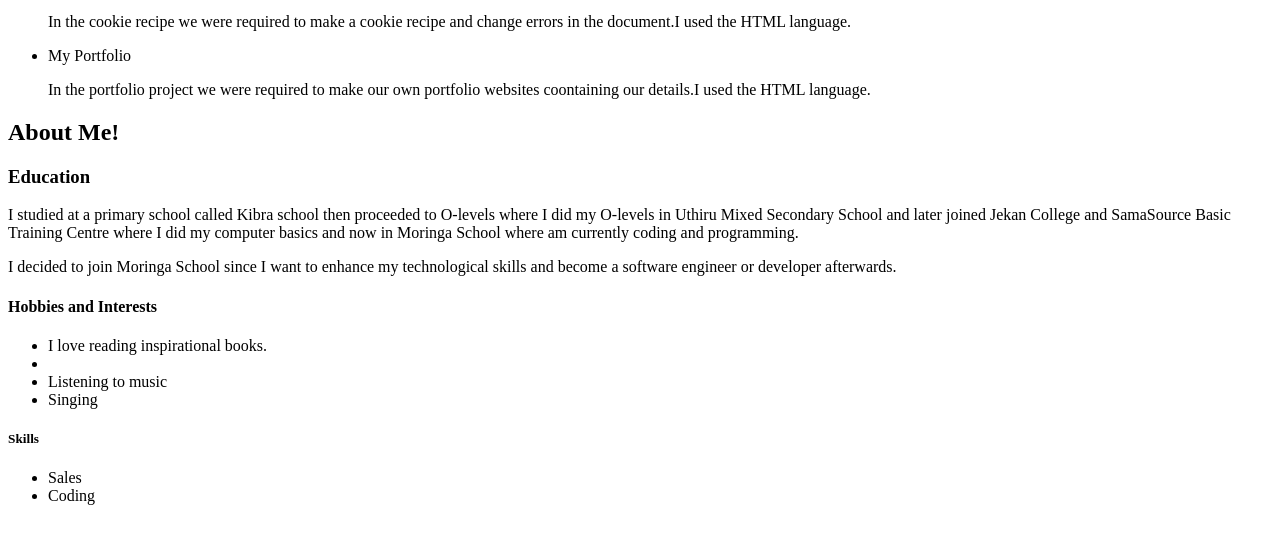
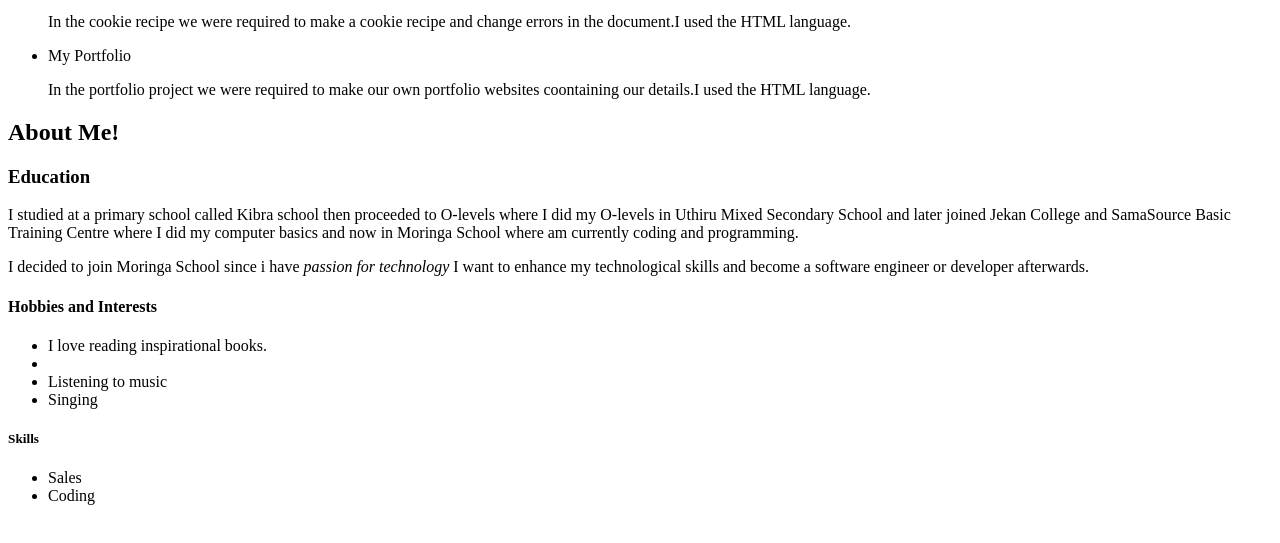
Before and after one commit to Cynthia-Okello/my-portfolio, a plain HTML site: page index.html in a window 1280 px wide. Shown: the part 101-644 px from the top of the page. Drawn offline with Linux system fonts and the light colour scheme.

Commit message:
added the closing div tag

```diff
--- a/index.html
+++ b/index.html
@@ -16,7 +16,7 @@
          <h2>About Me!</h2>
          <h3>Education</h3>
            <p>I studied at a primary school called Kibra school then proceeded to O-levels where I did my O-levels in Uthiru Mixed Secondary School and later joined Jekan College and SamaSource Basic Training Centre where I did my computer basics and now in Moringa School where am currently coding and programming.</p>
-           <p>I decided to join Moringa School since I want to enhance my technological skills and become a software engineer or developer afterwards.</p>
+           <p>I decided to join Moringa School since i have<em> passion for technology</em> I want to enhance my technological skills and become a software engineer or developer afterwards.</p>
          <h4>Hobbies and Interests</h4>
             <ul>
               <li>I love reading inspirational books.<li>
@@ -30,5 +30,6 @@
             </ul>
 
 
+    </div>
   </body>
 </html>
```
